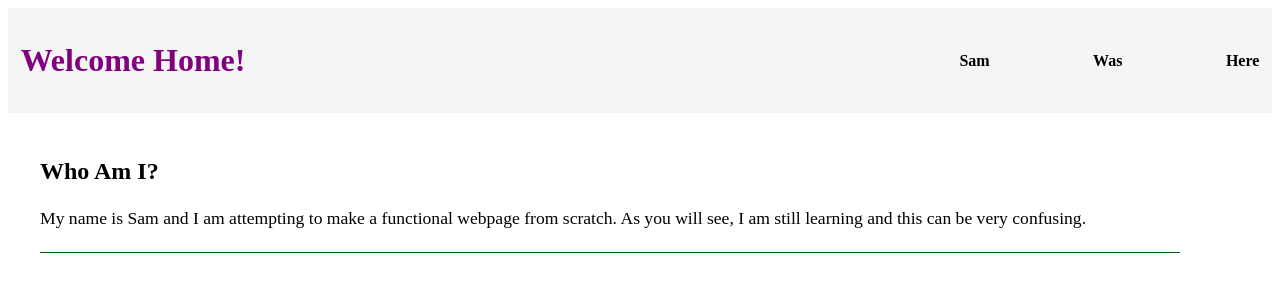
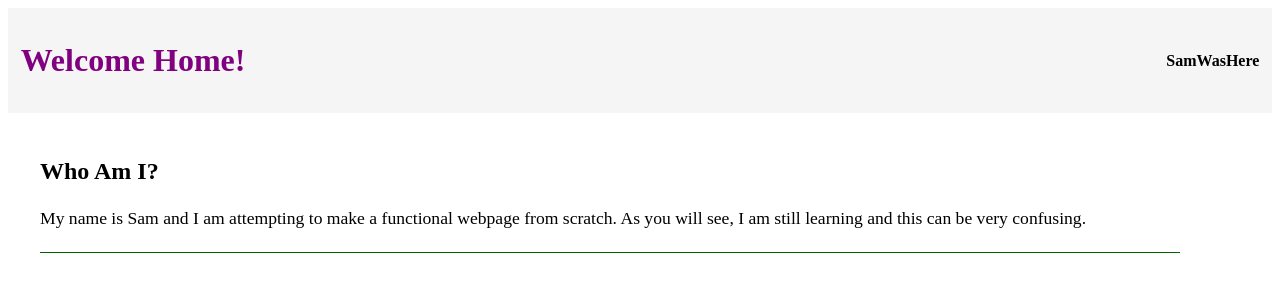
Before and after one commit to sam-stikeleather/jabba-the-hutt, a plain HTML site: page index.html in a window 1280 px wide. Drawn offline with Linux system fonts and the light colour scheme.

Commit message:
finishing touches for the day

```diff
--- a/assets/stylesheet.css
+++ b/assets/stylesheet.css
@@ -14,7 +14,7 @@ h1 {
 nav ul {
     display: flex;
     justify-content: space-between;
-    min-width: 300px;
+    min-width: 30px;
     list-style-type: none;
 }
 
--- a/index.html
+++ b/index.html
@@ -31,6 +31,8 @@
                 </div>
             </article>
         </section>
+        <aside>
+
+        </aside>
     </main>
 </body>
-</html>
```
Also changed, not shown: assets/images/unnamed.jpg (added).
